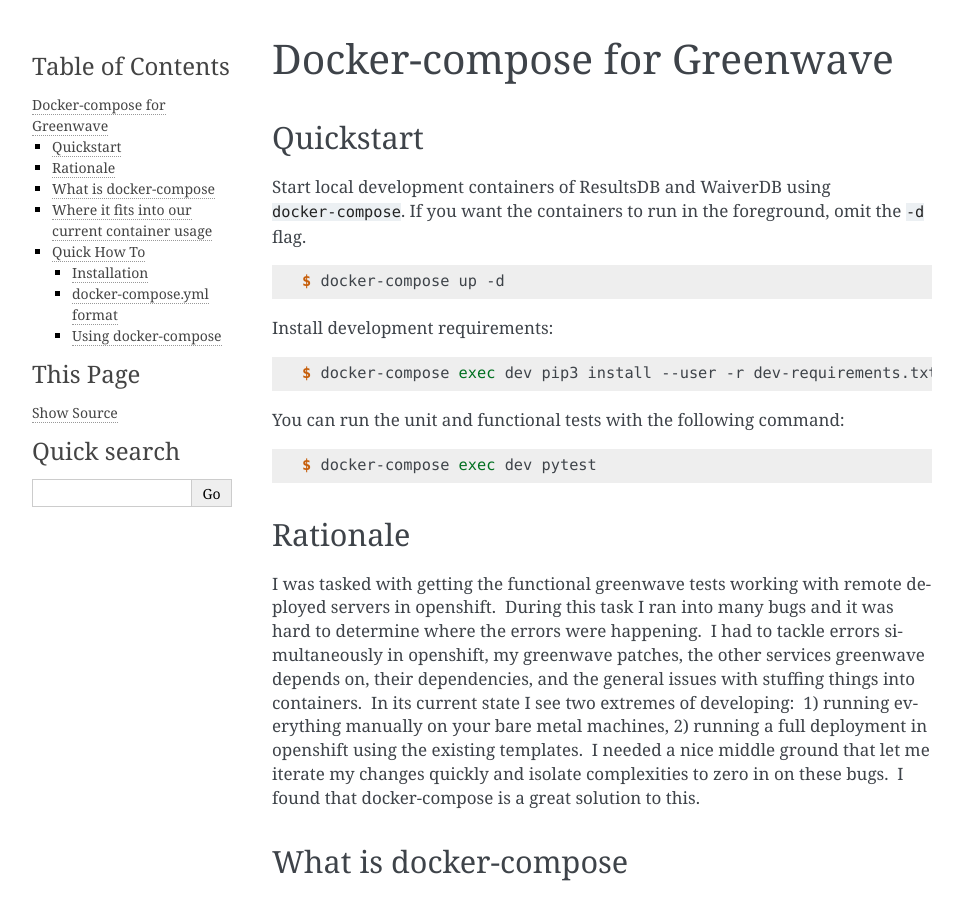
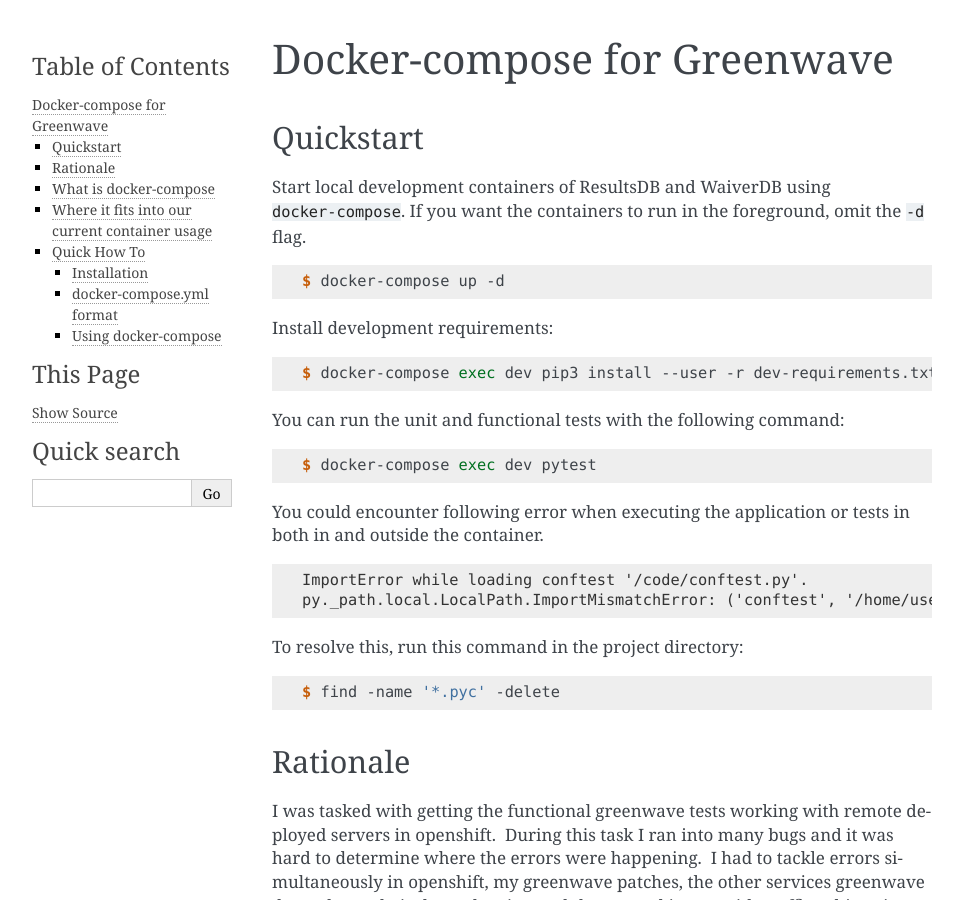
Before and after one commit to release-engineering/greenwave, a Sphinx documentation site: the page built from docs/docker-compose.rst, in a window 1280 px wide and 900 px high. Shown: the whole window, without its empty margins (148-1111 px from the left). Built offline with Sphinx 7.4.7, drawn with Linux system fonts in a browser that asks for light colours; pages that are not in the unit, such as notebooks, are missing from menus.

Commit message:
Document workaround for mismatching pyc files
Signed-off-by: Lukas Holecek <hluk@email.cz>

```diff
--- a/docs/docker-compose.rst
+++ b/docs/docker-compose.rst
@@ -23,6 +23,20 @@
 .. code-block:: console
 
   $ docker-compose exec dev pytest
+
+You could encounter following error when executing the application or tests in
+both in and outside the container.
+
+.. code-block:: console
+
+  ImportError while loading conftest '/code/conftest.py'.
+  py._path.local.LocalPath.ImportMismatchError: ('conftest', '/home/user/proj/greenwave/conftest.py', local('/code/conftest.py'))
+
+To resolve this, run this command in the project directory:
+
+.. code-block:: console
+
+  $ find -name '*.pyc' -delete
 
 Rationale
 ---------
```
